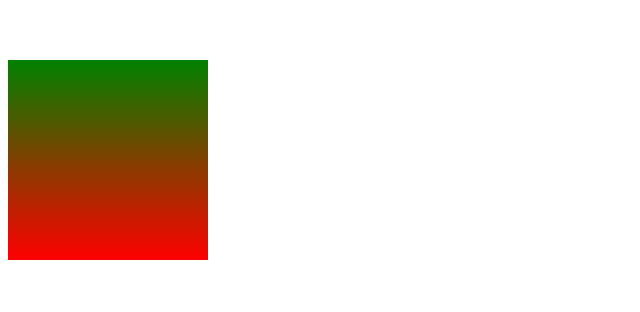
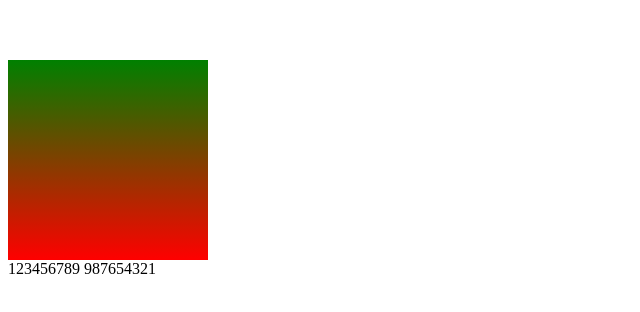
Before and after one commit to insistonwolf/hello_word, a plain HTML site: page test.html in a window 1280 px wide. Shown: the part 260-572 px from the top of the page, without its empty margins (0-640 px from the left). Drawn offline with Linux system fonts and the light colour scheme.

Commit message:
第二次提交

```diff
--- a/test.html
+++ b/test.html
@@ -108,6 +108,9 @@
        /*   transform: skewX(120deg);
          transform-origin: center;
         } */
+        html {
+            --size:font-size:16px;
+        }
         .box {
             width: 200px;
             height: 312px;
@@ -142,6 +145,8 @@
     <!-- 僵尸的手写 -->
     <div class="box"></div>
     <div class="text"></div>
+    <span>123456789</span>
+    <span>987654321</span>
     <!-- <div class="box11"> -->
         <!-- <div class="box"></div> -->
     <!-- </div> -->
```
Also changed, not shown: 1 other file.
